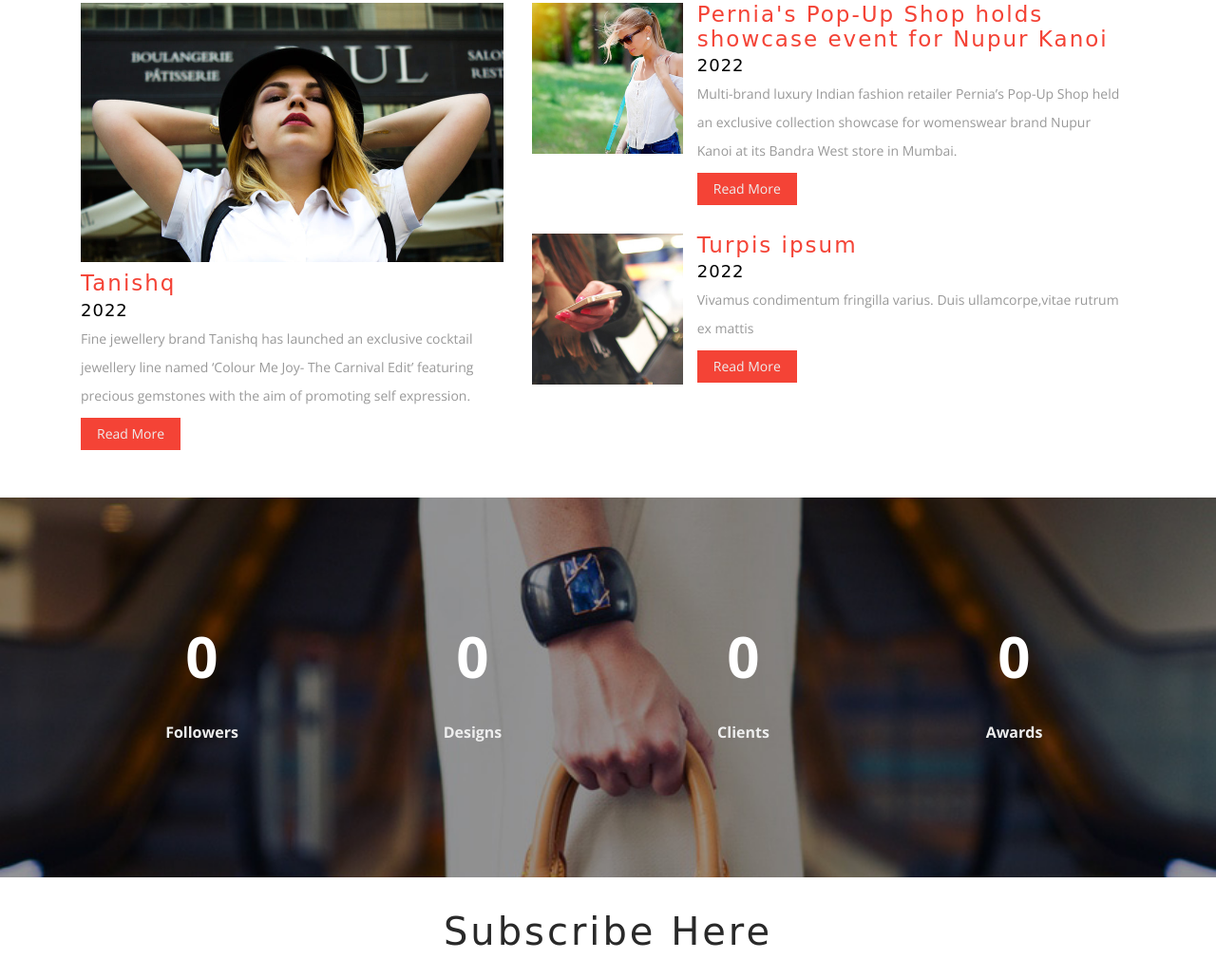
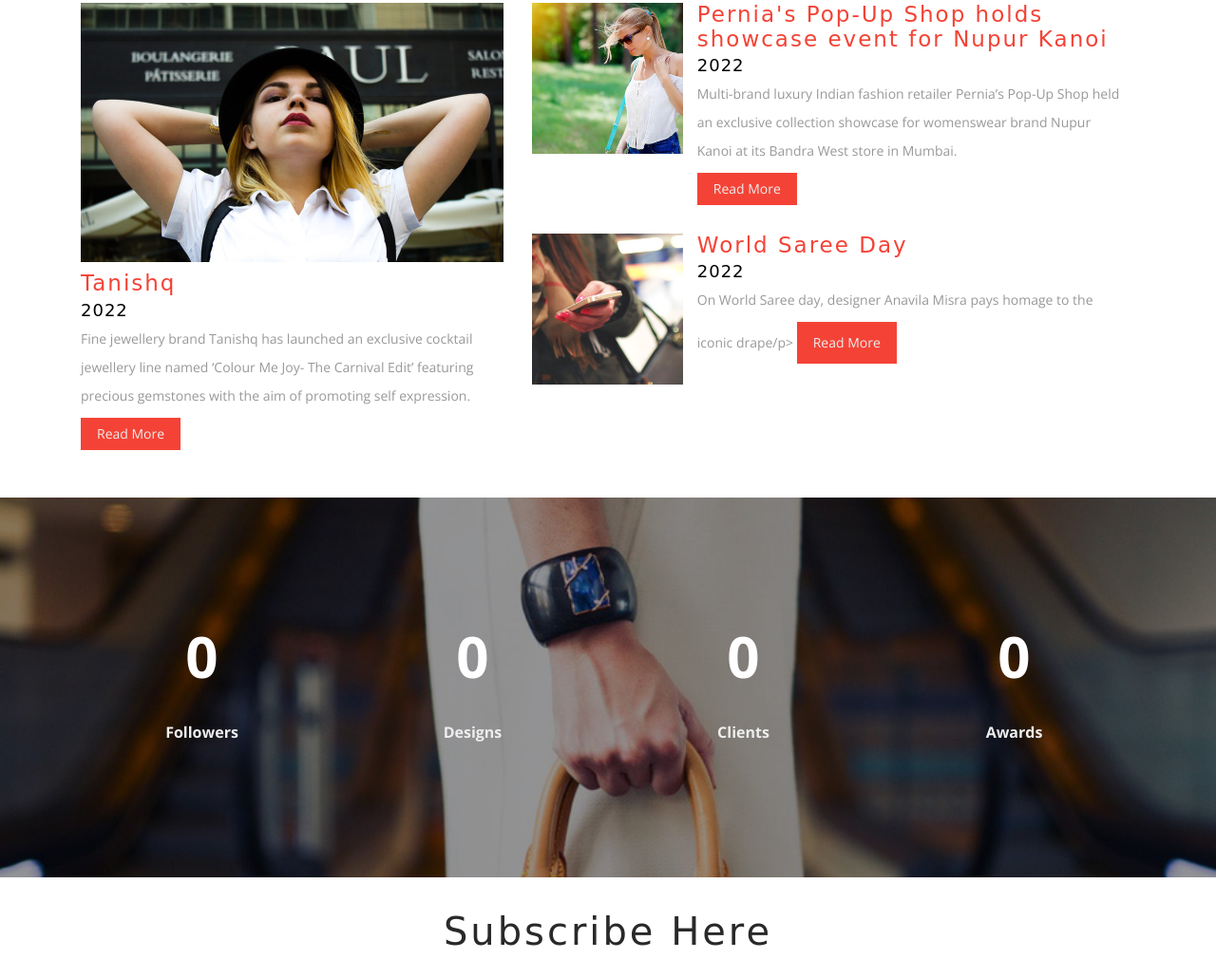
Before and after one commit to prapul555/project1, a plain HTML site: page index.html in a window 1280 px wide. Shown: the part 1165-2195 px from the top of the page at 95% size. Drawn offline with nearby package versions, Linux system fonts and the light colour scheme; a web font is replaced by a local one.

Commit message:
Update index.html

```diff
--- a/index.html
+++ b/index.html
@@ -192,9 +192,9 @@
 						<a href="single.html"><img src="images/sb3.jpg" alt=" " /></a>
 					</div>
 					<div class="col-md-9 news-text sb-gap">
-						<a href="single.html"><h4>Turpis ipsum</h4></a>
+						<a href="single.html"><h4>World Saree Day</h4></a>
 						<h5>2022</h5>
-						<p>Vivamus condimentum fringilla varius. Duis ullamcorpe,vitae rutrum ex mattis</p>
+						<p> On World Saree day, designer Anavila Misra pays homage to the iconic drape/p>
 						<a href="" class="spcl">Read More</a>
 					</div>
 					<div class="clearfix"></div>
```
